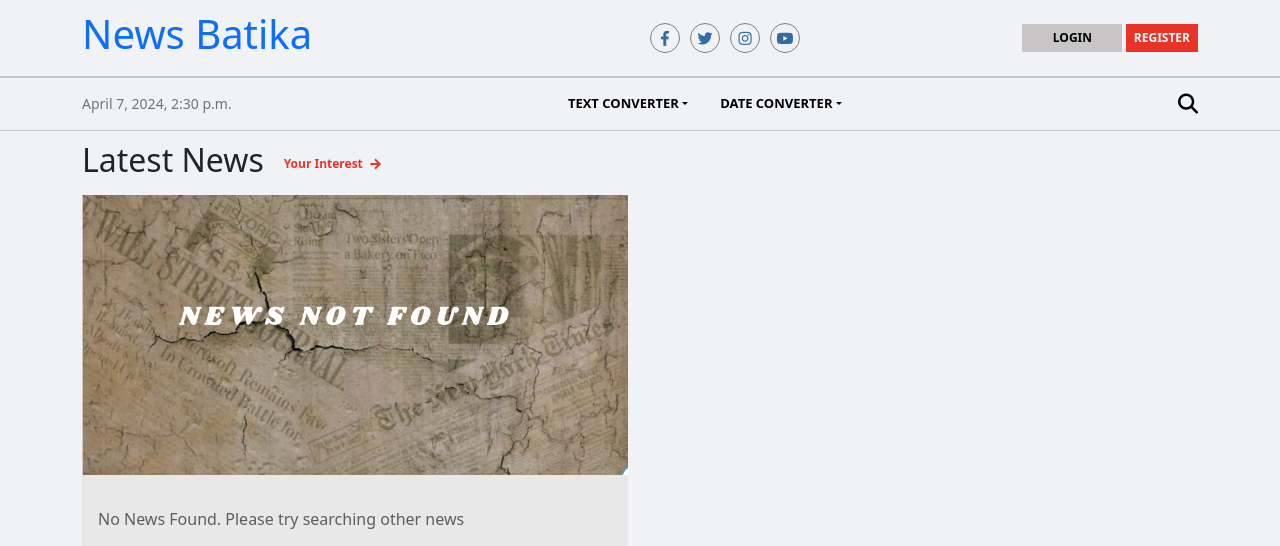
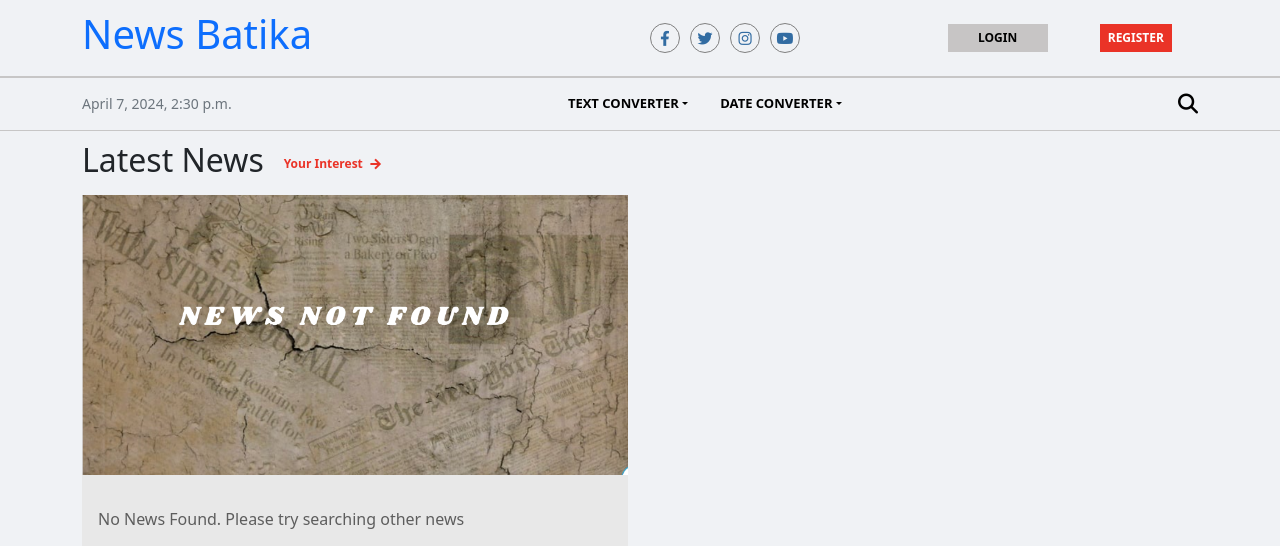
Before and after one commit to lemonnaid/News-Batika, a Django app: page /search/1 in a window 1280 px wide. Shown: the top 546 px of the page. Run offline with Django 5.2, Linux system fonts and the light colour scheme; data that the repository does not hold is empty.

Commit message:
nav bar css refined

```diff
--- a/static/style/style.css
+++ b/static/style/style.css
@@ -60,9 +60,8 @@ body {
   font-size: 12px;
   display: flex;
   width: 100%;
-  justify-content: space-between;
+  justify-content: space-around;
   align-items: center;
-  margin-left: 200px;
 }
 .logined-site-button {
   justify-content: center !important;
```
